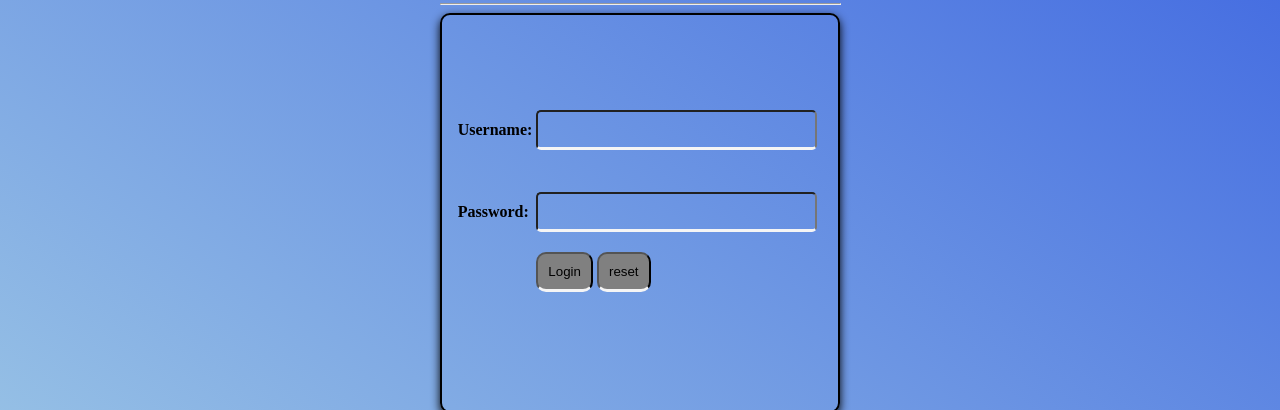
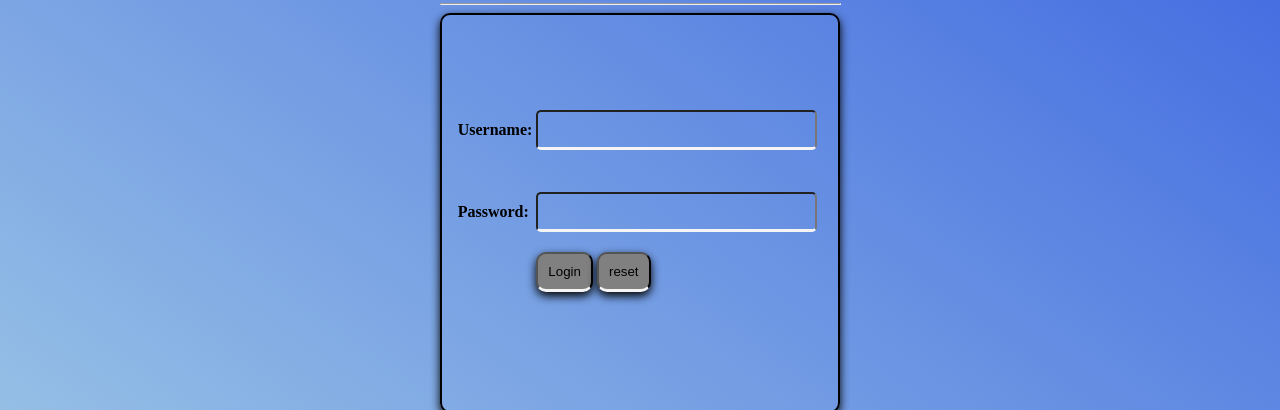
Before and after one commit to Jayrielhshs/Portfolio, a plain HTML site: page PT3LoginValidation/index.html in a window 1280 px wide. Shown: the part 92-502 px from the top of the page. Drawn offline with Linux system fonts and the light colour scheme.

Commit message:
Update style.css

```diff
--- a/PT3LoginValidation/style.css
+++ b/PT3LoginValidation/style.css
@@ -31,7 +31,7 @@ input{ /* style for text field*/
 #btnLogin,#btnReset{ /*style for buttons*/
   border-radius: 10px;
   background-color: gray;
-kkkkkk box-shadow:  0 4px 10px;
+   box-shadow:  0 4px 10px;
 }
 .heading{ /*style for "Login Validation" */
   text-align: center;
```
